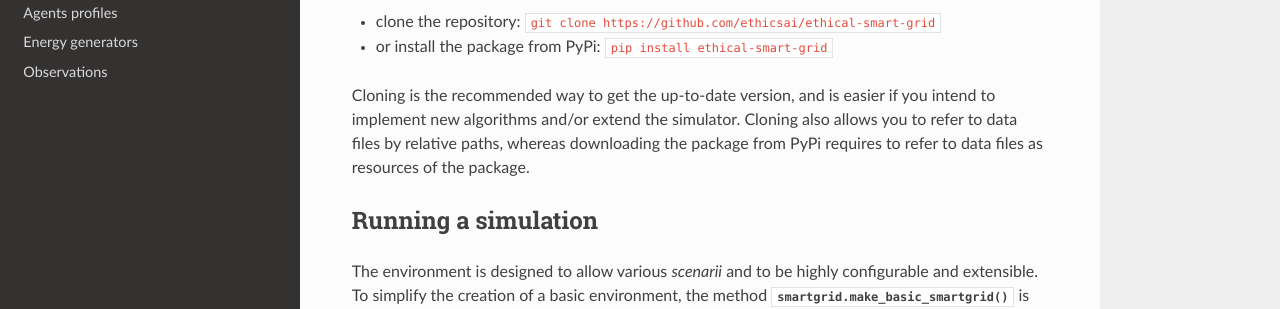
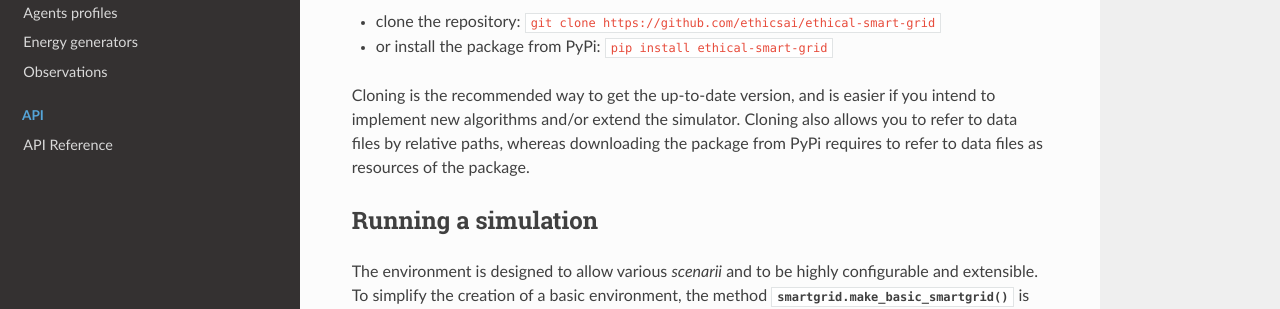
Before and after one commit to ethicsai/ethical-smart-grid, a Sphinx documentation site: the page built from docs/source/usage.rst, in a window 1280 px wide. Shown: the part 422-731 px from the top of the page. Built offline with Sphinx 7.4.7 and the Read the Docs theme 2.0.0, drawn with Linux system fonts in a browser that asks for light colours; pages that are not in the unit, such as notebooks, are missing from menus.

Commit message:
Added autosummary in docs
* Automatically generate rst files using the `autosummary` extension.
* The generated rst internally use the `autodoc` extension to automatically generate the desired documentation.
* Added autosummary templates to force an "extensive" documentation (e.g., modules, classes, members: methods, attributes, etc.) to be generated by autodoc, instead of simply a table with the first line of the docstrings. (See https://github.com/sphinx-doc/sphinx/issues/7912)
* Added the `api.rst` and updated the `index.rst` files to include the auto-generated documentation in the Table of Contents.
* Removed the `generate-autodoc` make target, as we do not need it anymore.
* Adapted the gitignore.

```diff
--- /dev/null
+++ b/docs/source/_templates/autosummary/class.rst
@@ -0,0 +1,33 @@
+{{ fullname | escape | underline}}
+
+.. currentmodule:: {{ module }}
+
+.. autoclass:: {{ objname }}
+   :members:
+   :private-members:
+   :show-inheritance:
+   :inherited-members:
+
+   {% block methods %}
+   .. automethod:: __init__
+
+   {% if methods %}
+   .. rubric:: {{ _('Methods') }}
+
+   .. autosummary::
+   {% for item in methods %}
+      ~{{ name }}.{{ item }}
+   {%- endfor %}
+   {% endif %}
+   {% endblock %}
+
+   {% block attributes %}
+   {% if attributes %}
+   .. rubric:: {{ _('Attributes') }}
+
+   .. autosummary::
+   {% for item in attributes %}
+      ~{{ name }}.{{ item }}
+   {%- endfor %}
+   {% endif %}
+   {% endblock %}
--- /dev/null
+++ b/docs/source/_templates/autosummary/module.rst
@@ -0,0 +1,66 @@
+{{ fullname | escape | underline}}
+
+.. automodule:: {{ fullname }}
+
+   :members:
+
+   {% block attributes %}
+   {% if attributes %}
+   .. rubric:: Module Attributes
+
+   .. autosummary::
+      :toctree:
+   {% for item in attributes %}
+      {{ item }}
+   {%- endfor %}
+   {% endif %}
+   {% endblock %}
+
+   {% block functions %}
+   {% if functions %}
+   .. rubric:: {{ _('Functions') }}
+
+   .. autosummary::
+      :toctree:
+   {% for item in functions %}
+      {{ item }}
+   {%- endfor %}
+   {% endif %}
+   {% endblock %}
+
+   {% block classes %}
+   {% if classes %}
+   .. rubric:: {{ _('Classes') }}
+
+   .. autosummary::
+      :toctree:
+   {% for item in classes %}
+      {{ item }}
+   {%- endfor %}
+   {% endif %}
+   {% endblock %}
+
+   {% block exceptions %}
+   {% if exceptions %}
+   .. rubric:: {{ _('Exceptions') }}
+
+   .. autosummary::
+      :toctree:
+   {% for item in exceptions %}
+      {{ item }}
+   {%- endfor %}
+   {% endif %}
+   {% endblock %}
+
+{% block modules %}
+{% if modules %}
+.. rubric:: Modules
+
+.. autosummary::
+   :toctree:
+   :recursive:
+{% for item in modules %}
+   {{ item }}
+{%- endfor %}
+{% endif %}
+{% endblock %}
--- /dev/null
+++ b/docs/source/api.rst
@@ -0,0 +1,9 @@
+API Reference
+=============
+
+.. autosummary::
+   :toctree: modules
+   :recursive:
+
+   smartgrid
+   algorithms
```
Also changed, not shown: docs/source/index.rst (+1 -7 lines), 2 other files.
